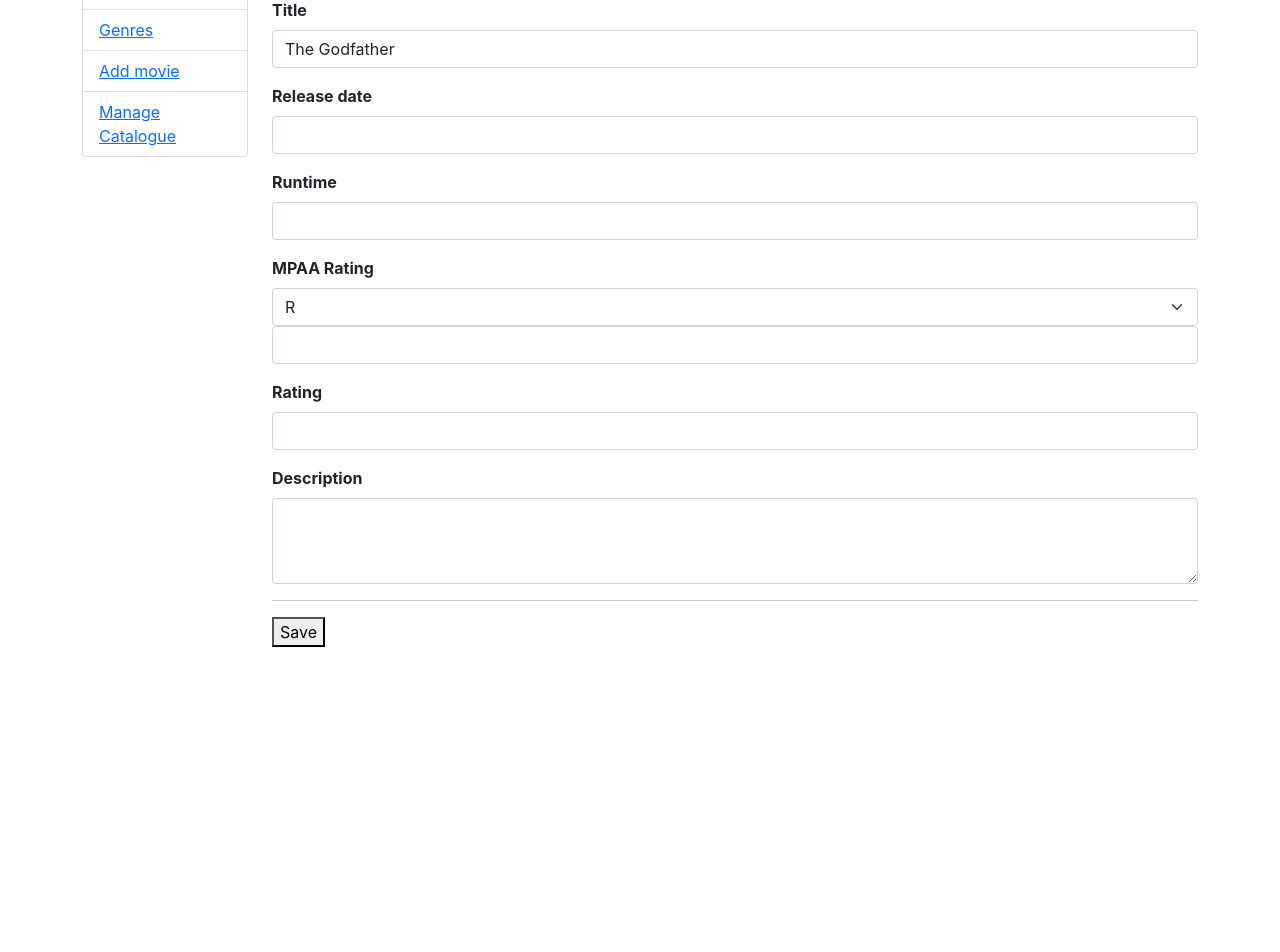
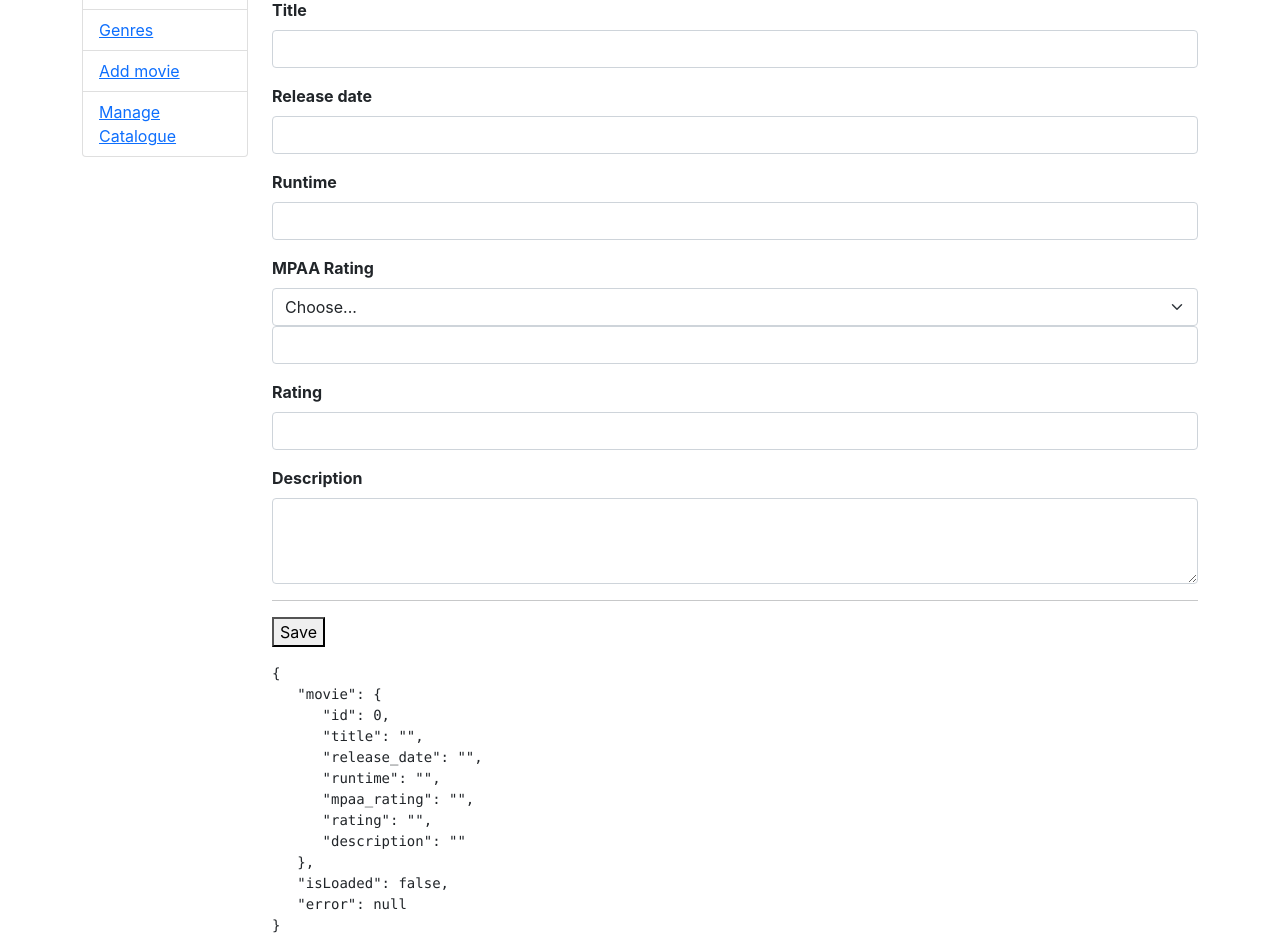
Before and after one commit to talonstrikesoftware/Working_with_React_and_Go, a React (Create React App) app in the folder data/go-movies/: page /admin/add in a window 1280 px wide. Shown: the part 162-1114 px from the top of the page. Before the commit the page ends 809 px from the top, so only its background shows below. Built offline with nearby package versions, Linux system fonts and the light colour scheme.

Commit message:
finished lesson 60: Making our forma controlled component

```diff
--- a/data/go-movies/src/components/EditMovie.js
+++ b/data/go-movies/src/components/EditMovie.js
@@ -7,16 +7,45 @@
     movie: {},
     isLoaded: false,
     error: null,
+  };
+
+  constructor(props) {
+    super(props);
+    this.state = {
+      movie: {
+        id: 0,
+        title: "",
+        release_date: "",
+        runtime: "",
+        mpaa_rating: "",
+        rating: "",
+        description: "",
+      },
+      isLoaded: false,
+      error: null,
+    }
+
+    this.handleChange = this.handleChange.bind(this);
+    this.handleSubmit = this.handleSubmit.bind(this);
   }
 
+  handleSubmit = (evt) => {
+    console.log("Form was submitted");
+    evt.preventDefault();
+  }
+
+  handleChange = (evt) => {
+    let value = evt.target.value;
+    let name = evt.target.name;
+    this.setState((prevState)=> ({
+      ...prevState.movie,
+      [name]: value,
+    }))
+  }
   componentDidMount() {
-    this.setState({
-      movie: {
-        title: "The Godfather",
-        mpaa_rating: "R"
-      }
-    });
+
   }
+
   render() {
     let {movie} = this.state;
 
@@ -24,30 +53,31 @@
       <Fragment>
         <h2>Add/Edit Movie</h2>
         <hr />
-        <form method='post'>
+        <form onSubmit={this.handleSubmit}>
+          <input type='hidden' name='id' id='id' value={movie.id} onChange={this.handleChange} />
           <div className='mb-3'>
-            <label for='title' className='form-label'>
+            <label htmlFor='title' className='form-label'>
               Title
             </label>
-            <input type='text' className='form-control' id='title' name='title' value={movie.title} />
+            <input type='text' className='form-control' id='title' name='title' value={movie.title} onChange={this.handleChange} />
           </div>
           <div className='mb-3'>
-            <label for='release_date' className='form-label'>
+            <label htmlFor='release_date' className='form-label'>
               Release date
             </label>
-            <input type='text' className='form-control' id='release_date' name='release_date' value={movie.release_date} />
+            <input type='text' className='form-control' id='release_date' name='release_date' value={movie.release_date} onChange={this.handleChange} />
           </div>
           <div className='mb-3'>
-            <label for='runtime' className='form-label'>
+            <label htmlFor='runtime' className='form-label'>
               Runtime
             </label>
-            <input type='text' className='form-control' id='runtime' name='runtime' value={movie.runtime} />
+            <input type='text' className='form-control' id='runtime' name='runtime' value={movie.runtime} onChange={this.handleChange} />
           </div>
           <div className='mb-3'>
-            <label for='mpaa_rating' className='form-label'>
+            <label htmlFor='mpaa_rating' className='form-label'>
               MPAA Rating
             </label>
-            <select className='form-select' value={movie.mpaa_rating}>
+            <select className='form-select' name="mpaa_rating" value={movie.mpaa_rating} onChange={this.handleChange}>
               <option className='form-select'>Choose...</option>
               <option className='form-select' value='G'>
                 G
@@ -68,22 +98,23 @@
             <input type='text' className='form-control' id='runtime' name='runtime' value={movie.runtime} />
           </div>
           <div className='mb-3'>
-            <label for='rating' className='form-label'>
+            <label htmlFor='rating' className='form-label'>
               Rating
             </label>
             <input type='text' className='form-control' id='rating' name='rating' value={movie.rating} />
           </div>
           <div className='mb-3'>
-            <label for='description' className='form-label'>
+            <label htmlFor='description' className='form-label'>
               Description
             </label>
-            <textarea className="form-control" id="description" name="description" rows="3">
-              {movie.description}
-            </textarea>
+            <textarea className='form-control' id='description' name='description' rows='3' onChange={this.handleChange} value={movie.description}/>
           </div>
           <hr />
-          <button classname="btn btn-primary">Save</button>
+          <button classname='btn btn-primary'>Save</button>
         </form>
+        <div className='mt-3'>
+          <pre>{JSON.stringify(this.state, null, 3)}</pre>
+        </div>
       </Fragment>
     );
   }
```
Also changed, not shown: 1 other file (tests, documents, lock files or other folders).
